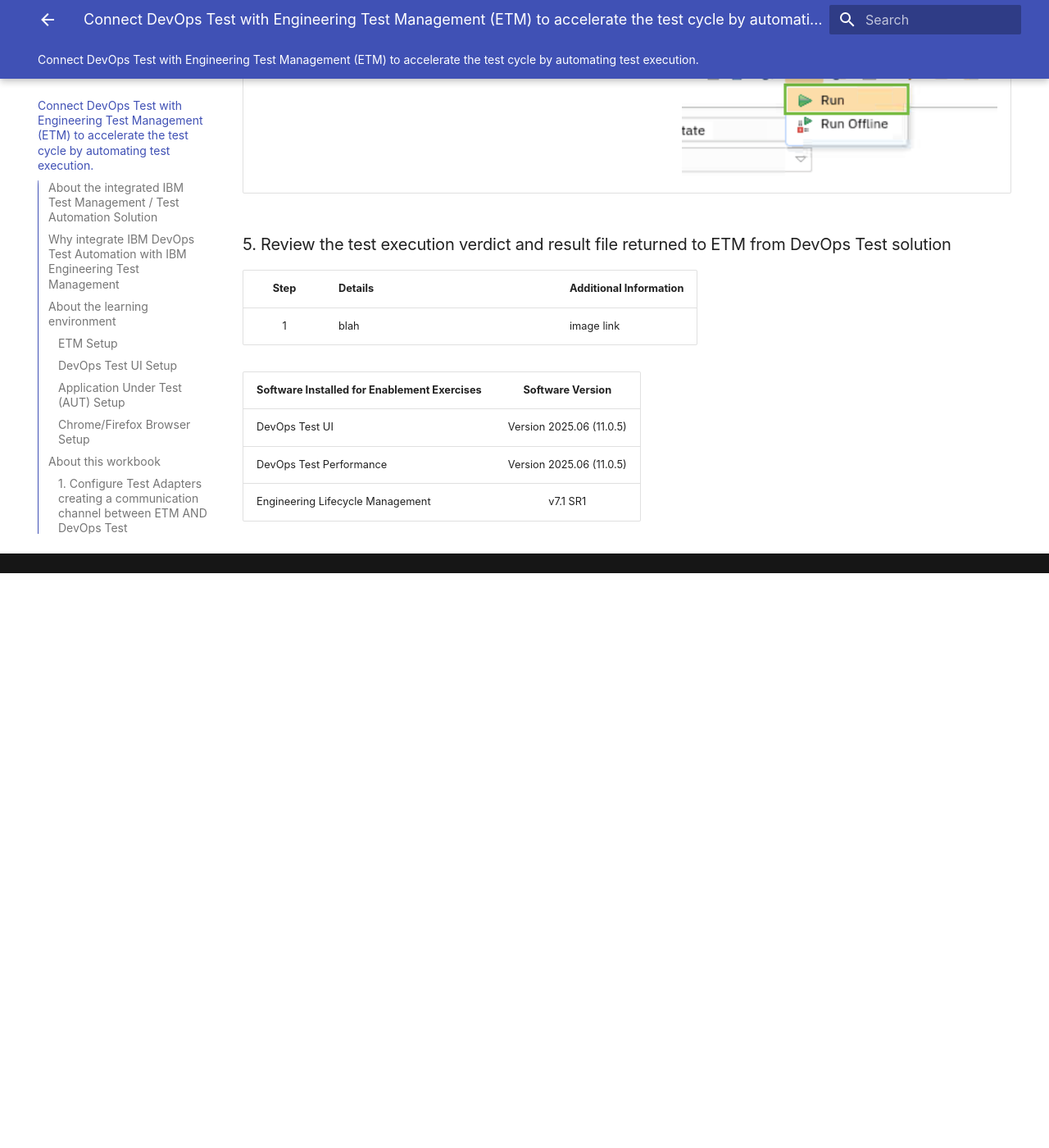
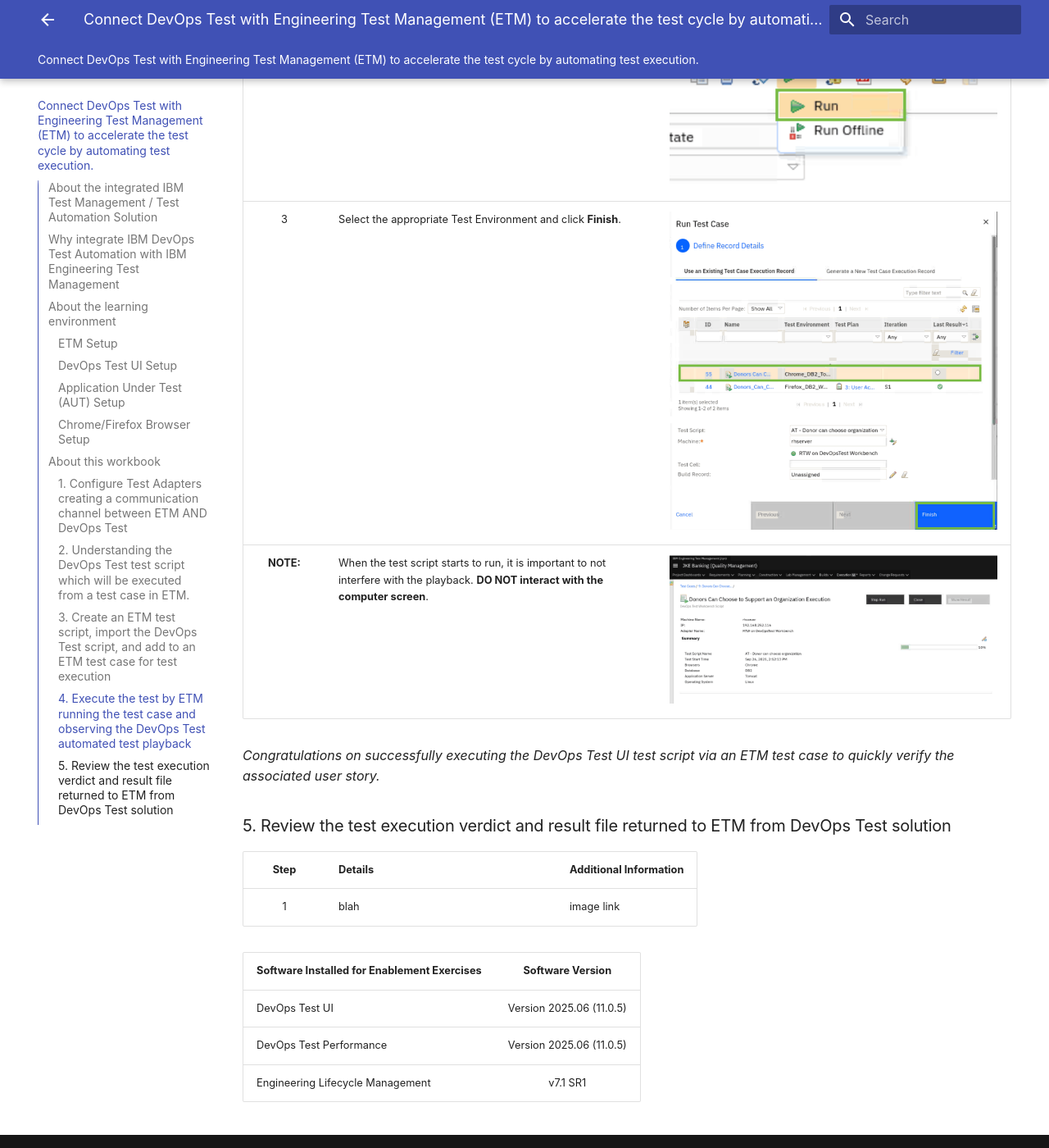
Before and after one commit to DevOpsAutomationLabs/Test_ELM, an MkDocs documentation site: the page built from docs/index.md, in a window 1280 px wide and 1400 px high, scrolled down 20199 px. Shown: the whole window at 82% size. Built offline with MkDocs 1.6.1 and Material for MkDocs 9.7.7, drawn with Linux system fonts in a browser that asks for light colours; before the commit the page ends 20898 px from its top, so only the background shows below that.

Commit message:
Update index.md

```diff
--- a/docs/index.md
+++ b/docs/index.md
@@ -194,6 +194,10 @@
 |:-------------:|:------------- |:------------- |
 | 1 | Continuing to work in the JKE Banking (Qualtiy Management) project and within the 9:Donors Can Choose to Support and Organization test case, click the Run Test Case icon. | <img src="media/t1_56.png" alt="t1_56" style="width:100%; height:auto;"> |
 | 2 | Select Run from the options presented. | <img src="media/t1_57.png" alt="t1_57" style="width:100%; height:auto;"> |
+| 3 | Select the appropriate Test Environment and click **Finish**. | <img src="media/t1_58.png" alt="t1_58" style="width:100%; height:auto;"> |
+| **NOTE:** | When the test script starts to run, it is important to not interfere with the playback. **DO NOT interact with the computer screen**. | <img src="media/t1_59.png" alt="t1_59" style="width:100%; height:auto;"> |
+
+*Congratulations on successfully executing the DevOps Test UI test script via an ETM test case to quickly verify the associated user story.*
 
 ### 5. Review the test execution verdict and result file returned to ETM from DevOps Test solution ###
 
```
